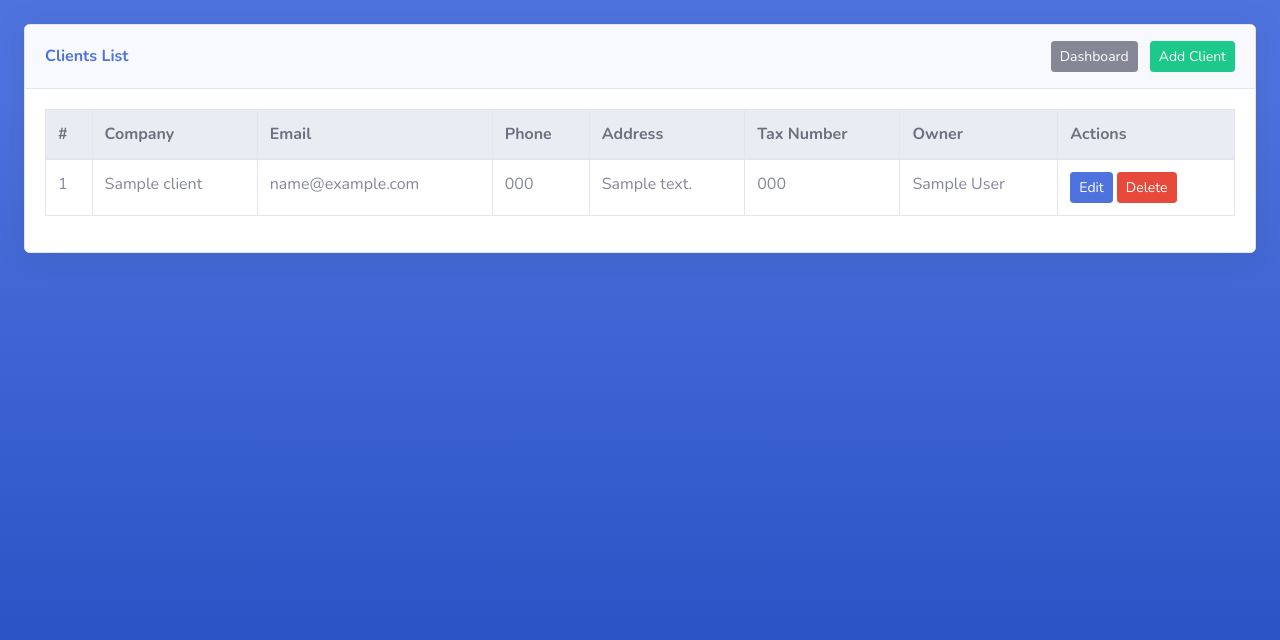
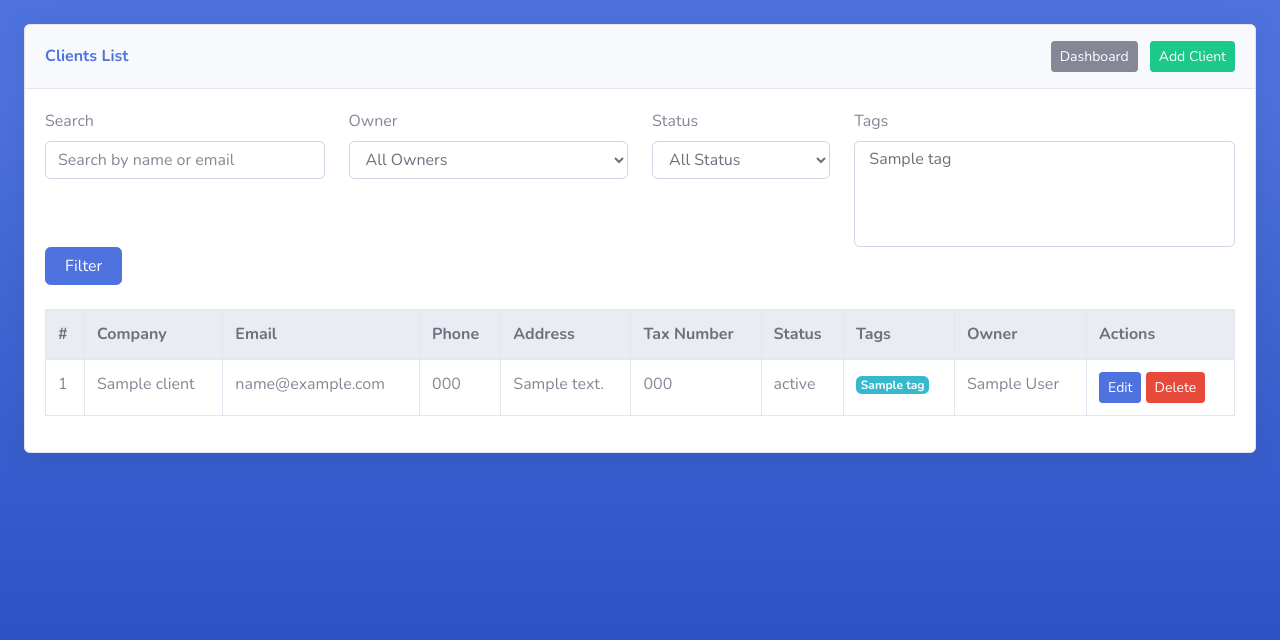
Before and after one commit to DawidGaw/CRM_project, a Django app: page /clients/list/ in a window 1280 px wide. Shown: the top 640 px of the page. Run offline with Django 5.2, Linux system fonts and the light colour scheme; a user stored in the database is signed in; tables that the repository leaves empty hold one stand-in row (values such as "Sample post"); some libraries are stand-ins or nearby versions.

Commit message:
Tag system and filters added to the client list

```diff
--- a/CRM/clients/models.py
+++ b/CRM/clients/models.py
@@ -1,5 +1,12 @@
 from django.db import models
 from users.models import User
+
+
+class Tag(models.Model):
+    name = models.CharField(max_length=50, unique=True)
+
+    def __str__(self):
+        return self.name
 
 class Client(models.Model):
     company_name = models.CharField(max_length=200)
@@ -14,7 +21,14 @@ class Client(models.Model):
         blank=True,
         related_name='clients'
     )
-
+    STATUS_CHOICES = [
+        ('lead', 'Lead'),
+        ('active', 'Active'),
+        ('inactive', 'Inactive'),
+        ('lost', 'Lost'),
+    ]
+    status = models.CharField(max_length=10, choices=STATUS_CHOICES, default='lead')
+    tags = models.ManyToManyField(Tag, blank=True)
     created_at = models.DateTimeField(auto_now_add=True)
     updated_at = models.DateTimeField(auto_now=True)
 
--- a/CRM/clients/templates/clients/client_list.html
+++ b/CRM/clients/templates/clients/client_list.html
@@ -6,25 +6,90 @@
     <meta charset="utf-8">
     <meta name="viewport" content="width=device-width, initial-scale=1, shrink-to-fit=no">
     <title>Clients</title>
+
     <link href="{% static 'vendor/fontawesome-free/css/all.min.css' %}" rel="stylesheet">
     <link href="https://fonts.googleapis.com/css?family=Nunito:200,300,400,600,700,800,900" rel="stylesheet">
     <link href="{% static 'css/sb-admin-2.min.css' %}" rel="stylesheet">
 </head>
 
 <body class="bg-gradient-primary">
+
 <div class="container-fluid mt-4">
 
     <div class="card shadow mb-4">
+
+        <!-- HEADER -->
         <div class="card-header py-3 d-flex justify-content-between align-items-center">
             <h6 class="m-0 font-weight-bold text-primary">Clients List</h6>
+
             <div>
                 <a href="{% url 'dashboard' %}" class="btn btn-secondary btn-sm mr-2">Dashboard</a>
-                {% if request.user.role in 'admin sales' %}
+
+                {% if request.user.role == 'admin' or request.user.role == 'sales' %}
                     <a href="{% url 'client_create' %}" class="btn btn-success btn-sm">Add Client</a>
                 {% endif %}
             </div>
         </div>
+
         <div class="card-body">
+            <form method="get" class="mb-4">
+                <div class="row">
+
+                    <!-- SEARCH -->
+                    <div class="col-md-3">
+                        <label for="search">Search</label>
+                        <input type="text" id="search" name="search" class="form-control"
+                               placeholder="Search by name or email"
+                               value="{{ request.GET.search }}">
+                    </div>
+
+                    <!-- OWNER -->
+                    <div class="col-md-3">
+                        <label for="owner">Owner</label>
+                        <select name="owner" id="owner" class="form-control">
+                            <option value="">All Owners</option>
+                            {% for user in users %}
+                                <option value="{{ user.id }}"
+                                    {% if request.GET.owner == user.id|stringformat:"s" %}selected{% endif %}>
+                                    {{ user.get_full_name }}
+                                </option>
+                            {% endfor %}
+                        </select>
+                    </div>
+
+                    <!-- STATUS -->
+                    <div class="col-md-2">
+                        <label for="status">Status</label>
+                        <select name="status" id="status" class="form-control">
+                            <option value="">All Status</option>
+                            <option value="lead" {% if request.GET.status == 'lead' %}selected{% endif %}>Lead</option>
+                            <option value="active" {% if request.GET.status == 'active' %}selected{% endif %}>Active</option>
+                            <option value="inactive" {% if request.GET.status == 'inactive' %}selected{% endif %}>Inactive</option>
+                            <option value="lost" {% if request.GET.status == 'lost' %}selected{% endif %}>Lost</option>
+                        </select>
+                    </div>
+                    <!-- TAGS -->
+                    <div class="col-md-4">
+                        <label for="tags">Tags</label>
+                        <select name="tags" id="tags" class="form-control" multiple>
+                            {% for tag in tags %}
+                                <option value="{{ tag.id }}"
+                                    {% if tag.id in selected_tags %}selected{% endif %}>
+                                    {{ tag.name }}
+                                </option>
+                            {% endfor %}
+                        </select>
+                    </div>
+
+                    <!-- FILTER BUTTON -->
+                    <div class="col-md-1 d-flex align-items-end">
+                        <button type="submit" class="btn btn-primary btn-block">Filter</button>
+                    </div>
+
+                </div>
+            </form>
+
+            <!-- TABLE -->
             <div class="table-responsive">
                 <table class="table table-bordered table-hover">
                     <thead class="thead-light">
@@ -35,39 +100,56 @@
                             <th>Phone</th>
                             <th>Address</th>
                             <th>Tax Number</th>
+                            <th>Status</th>
+                            <th>Tags</th>
                             <th>Owner</th>
                             <th>Actions</th>
                         </tr>
                     </thead>
+
                     <tbody>
                         {% for client in clients %}
                             <tr>
                                 <td>{{ forloop.counter }}</td>
                                 <td>{{ client.company_name }}</td>
-                                <td>{{ client.email }}</td> <!-- FIX -->
+                                <td>{{ client.email }}</td>
                                 <td>{{ client.phone_number }}</td>
-                                <td>{{ client.address }}</td> <!-- FIX -->
+                                <td>{{ client.address }}</td>
                                 <td>{{ client.tax_number }}</td>
+                                <td>{{ client.status }}</td>
+                                <td>
+                                    {% for tag in client.tags.all %}
+                                        <span class="badge badge-info">{{ tag.name }}</span>
+                                    {% empty %}
+                                        <span class="text-muted">No tags</span>
+                                    {% endfor %}
+                                </td>
                                 <td>{{ client.owner.get_full_name }}</td>
+
                                 <td>
-                                    {% if request.user.role == 'admin'%}
+                                    {% if request.user.role == 'admin' %}
                                         <a href="{% url 'client_edit' client.id %}" class="btn btn-primary btn-sm">Edit</a>
                                         <a href="{% url 'client_delete' client.id %}" class="btn btn-danger btn-sm">Delete</a>
+
                                     {% elif request.user.role == 'sales' and client.owner == request.user %}
                                         <a href="{% url 'client_edit' client.id %}" class="btn btn-primary btn-sm">Edit</a>
+
                                     {% elif request.user.role == 'support' %}
                                         <a href="{% url 'client_edit' client.id %}" class="btn btn-primary btn-sm">Edit</a>
                                     {% endif %}
                                 </td>
                             </tr>
+
                         {% empty %}
                             <tr>
-                                <td colspan="8" class="text-center">No clients found.</td> <!-- FIX -->
+                                <td colspan="9" class="text-center">No clients found.</td>
                             </tr>
                         {% endfor %}
                     </tbody>
+
                 </table>
             </div>
+
         </div>
     </div>
 
@@ -77,5 +159,6 @@
 <script src="{% static 'vendor/bootstrap/js/bootstrap.bundle.min.js' %}"></script>
 <script src="{% static 'vendor/jquery-easing/jquery.easing.min.js' %}"></script>
 <script src="{% static 'js/sb-admin-2.min.js' %}"></script>
+
 </body>
 </html>
--- a/CRM/clients/views.py
+++ b/CRM/clients/views.py
@@ -1,8 +1,12 @@
 from django.views.generic import ListView, CreateView, UpdateView, DeleteView
 from django.contrib.auth.mixins import LoginRequiredMixin
 from django.urls import reverse_lazy
-from .models import Client
+from .models import Client,Tag
+from users.models import User
 from .permissions import RoleRequiredMixin
+from django.db.models import Q
+from .forms import ClientForm
+
 
 class ClientListView(LoginRequiredMixin, ListView):
     model = Client
@@ -11,18 +15,43 @@ class ClientListView(LoginRequiredMixin, ListView):
 
     def get_queryset(self):
         user = self.request.user
-        if user.role == 'admin' or user.is_superuser:
-            return Client.objects.all()
+        if user.role == 'admin':
+            queryset = Client.objects.all()
         elif user.role == 'sales':
-            return Client.objects.filter(owner=user)
+            queryset = Client.objects.filter(owner=user)
         elif user.role == 'support':
-            return Client.objects.all()
-        return Client.objects.none()
+            queryset = Client.objects.all()
+        else:
+            queryset = Client.objects.none()
 
+        search = self.request.GET.get('search')
+        if search:
+            queryset = queryset.filter(
+                Q(company_name__icontains=search) |
+                Q(email__icontains=search)
+            )
+
+        status = self.request.GET.get('status')
+        owner = self.request.GET.get('owner')
+        tags = self.request.GET.getlist('tags')
+        if status:
+            queryset = queryset.filter(status=status)
+        if owner:
+            queryset = queryset.filter(owner__id=owner)
+        if tags:
+            queryset = queryset.filter(tags__id__in=tags).distinct()
+        return queryset
+
+    def get_context_data(self, **kwargs):
+        context = super().get_context_data(**kwargs)
+        context['users'] = User.objects.all()
+        context['tags'] = Tag.objects.all()
+        context['selected_tags'] = [str(t) for t in self.request.GET.getlist('tags')]
+        return context
 
 class ClientCreateView(LoginRequiredMixin, RoleRequiredMixin, CreateView):
     model = Client
-    fields = ['company_name', 'email', 'address', 'tax_number']
+    form_class = ClientForm
     template_name = 'clients/client_form.html'
     success_url = reverse_lazy('client_list')
 
@@ -30,12 +59,18 @@ class ClientCreateView(LoginRequiredMixin, RoleRequiredMixin, CreateView):
 
     def form_valid(self, form):
         form.instance.owner = self.request.user
-        return super().form_valid(form)
+        response = super().form_valid(form)
 
+        tags_str = form.cleaned_data.get('tags_input', '')
+        tags_list = [t.strip() for t in tags_str.split(',') if t.strip()]
+        for tag_name in tags_list:
+            tag, created = Tag.objects.get_or_create(name=tag_name)
+            form.instance.tags.add(tag)
+        return response
 
 class ClientUpdateView(LoginRequiredMixin, RoleRequiredMixin, UpdateView):
     model = Client
-    fields = ['company_name', 'email', 'address', 'tax_number']
+    form_class = ClientForm
     template_name = 'clients/client_form.html'
     success_url = reverse_lazy('client_list')
 
@@ -44,14 +79,27 @@ class ClientUpdateView(LoginRequiredMixin, RoleRequiredMixin, UpdateView):
     def get_queryset(self):
         user = self.request.user
         qs = super().get_queryset()
-
         if user.role in ['admin', 'support']:
             return qs
-
         if user.role == 'sales':
             return qs.filter(owner=user)
+        return qs.none()
 
-        return qs.none()
+    def get_initial(self):
+        initial = super().get_initial()
+        initial['tags_input'] = ', '.join([tag.name for tag in self.object.tags.all()])
+        return initial
+
+    def form_valid(self, form):
+        response = super().form_valid(form)
+        tags_str = form.cleaned_data.get('tags_input', '')
+        tags_list = [t.strip() for t in tags_str.split(',') if t.strip()]
+
+        self.object.tags.clear()
+        for tag_name in tags_list:
+            tag, created = Tag.objects.get_or_create(name=tag_name)
+            self.object.tags.add(tag)
+        return response
 
 class ClientDeleteView(LoginRequiredMixin, RoleRequiredMixin, DeleteView):
     model = Client
```
Also changed, not shown: CRM/clients/forms.py (added, +16 -0 lines), CRM/clients/templates/clients/client_form.html (+37 -4 lines), TASKS.md (+12 -12 lines), CRM/clients/migrations/0003_client_status.py (added), CRM/clients/migrations/0004_tag_client_tags.py (added), README.md.
